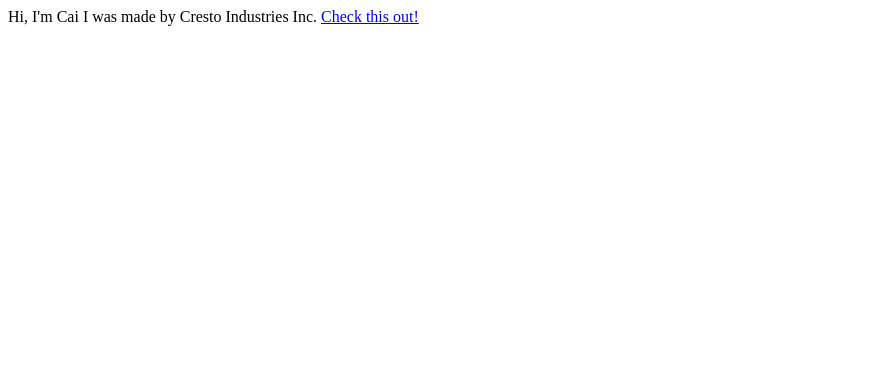
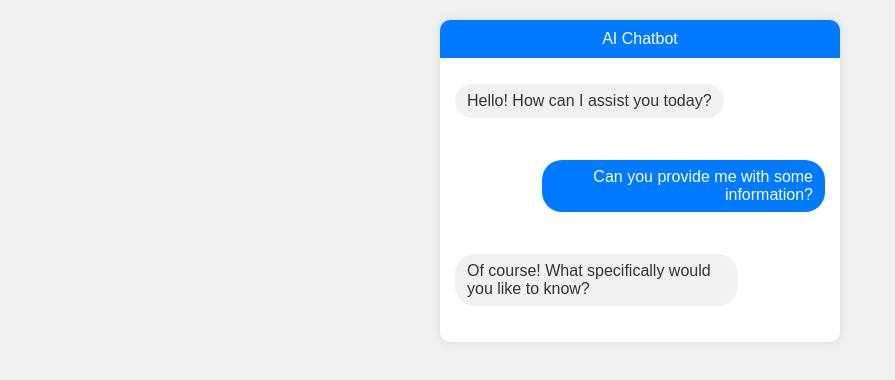
Before and after one commit to AARONABB/alpha-cai, a plain HTML site: page index.html in a window 1280 px wide. Shown: the whole page, without its empty margins (0-895 px from the left). Drawn offline with Linux system fonts and the light colour scheme.

Commit message:
Update index.html

```diff
--- a/index.html
+++ b/index.html
@@ -1,20 +1,87 @@
 <!DOCTYPE html>
 <html lang="en">
+
 <head>
     <meta charset="UTF-8">
     <meta http-equiv="X-UA-Compatible" content="IE=edge">
     <meta name="viewport" content="width=device-width, initial-scale=1.0">
-    <title>Cai</title>
-    <link rel="stylesheet" href="style.css">
-    <script src="script.js"></script>
+    <title>AI Chatbot</title>
+    <style>
+        body {
+            font-family: Arial, sans-serif;
+            background-color: #f1f1f1;
+            margin: 0;
+            padding: 0;
+        }
+
+        .chat-container {
+            max-width: 400px;
+            margin: 20px auto;
+            border-radius: 10px;
+            overflow: hidden;
+            box-shadow: 0 0 10px rgba(0, 0, 0, 0.1);
+            background-color: #fff;
+        }
+
+        .chat-header {
+            background-color: #007bff;
+            color: #fff;
+            padding: 10px 15px;
+            text-align: center;
+        }
+
+        .chat-body {
+            padding: 10px 15px;
+            max-height: 300px;
+            overflow-y: auto;
+        }
+
+        .message {
+            margin-bottom: 10px;
+        }
+
+        .user-message {
+            text-align: right;
+            color: #007bff;
+        }
+
+        .bot-message {
+            text-align: left;
+            color: #333;
+        }
+
+        .message p {
+            padding: 8px 12px;
+            border-radius: 20px;
+            background-color: #f1f1f1;
+            display: inline-block;
+            max-width: 70%;
+        }
+
+        .user-message p {
+            background-color: #007bff;
+            color: #fff;
+        }
+    </style>
 </head>
+
 <body>
-    Hi, I'm Cai
-    I was made by Cresto Industries Inc.
+    <div class="chat-container">
+        <div class="chat-header">
+            AI Chatbot
+        </div>
+        <div class="chat-body">
+            <div class="message bot-message">
+                <p>Hello! How can I assist you today?</p>
+            </div>
+            <div class="message user-message">
+                <p>Can you provide me with some information?</p>
+            </div>
+            <div class="message bot-message">
+                <p>Of course! What specifically would you like to know?</p>
+            </div>
+        </div>
+    </div>
+</body>
 
-
-<a href="https://www.crestoworld.com">Check this out!</a>
-
-
-</body>
 </html>
```
